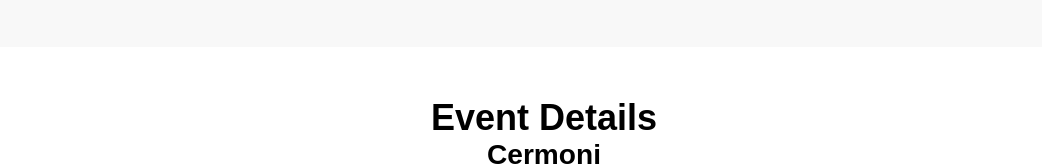
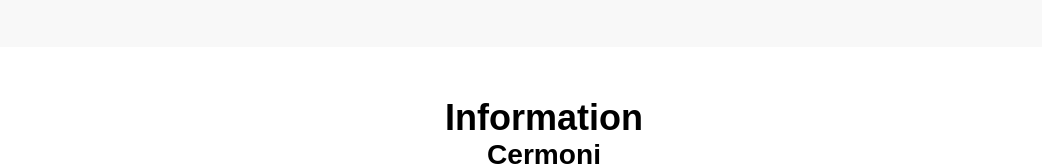
Before and after one commit to Carl-JohanJaberg/Carl-JohanJaberg.github.io-C-J-Mimmi-brollop, a plain HTML site: page index.html in a window 1280 px wide. Shown: the part 1045-1213 px from the top of the page, without its empty margins (96-1138 px from the left). Drawn offline with Linux system fonts and the light colour scheme; some packages are replaced by stand-ins of ours; files whose address does not match are found by name.

Commit message:
Update index.html

```diff
--- a/index.html
+++ b/index.html
@@ -43,7 +43,7 @@
     <!-- Information -->
     <section id="event-details">
         <div class="container">
-            <h2>Event Details</h2>
+            <h2>Information</h2>
             <div class="event-info">
                 <h3>Cermoni</h3>
                 <p><strong>Vart?:</strong> Morups kyrka</p>
```
